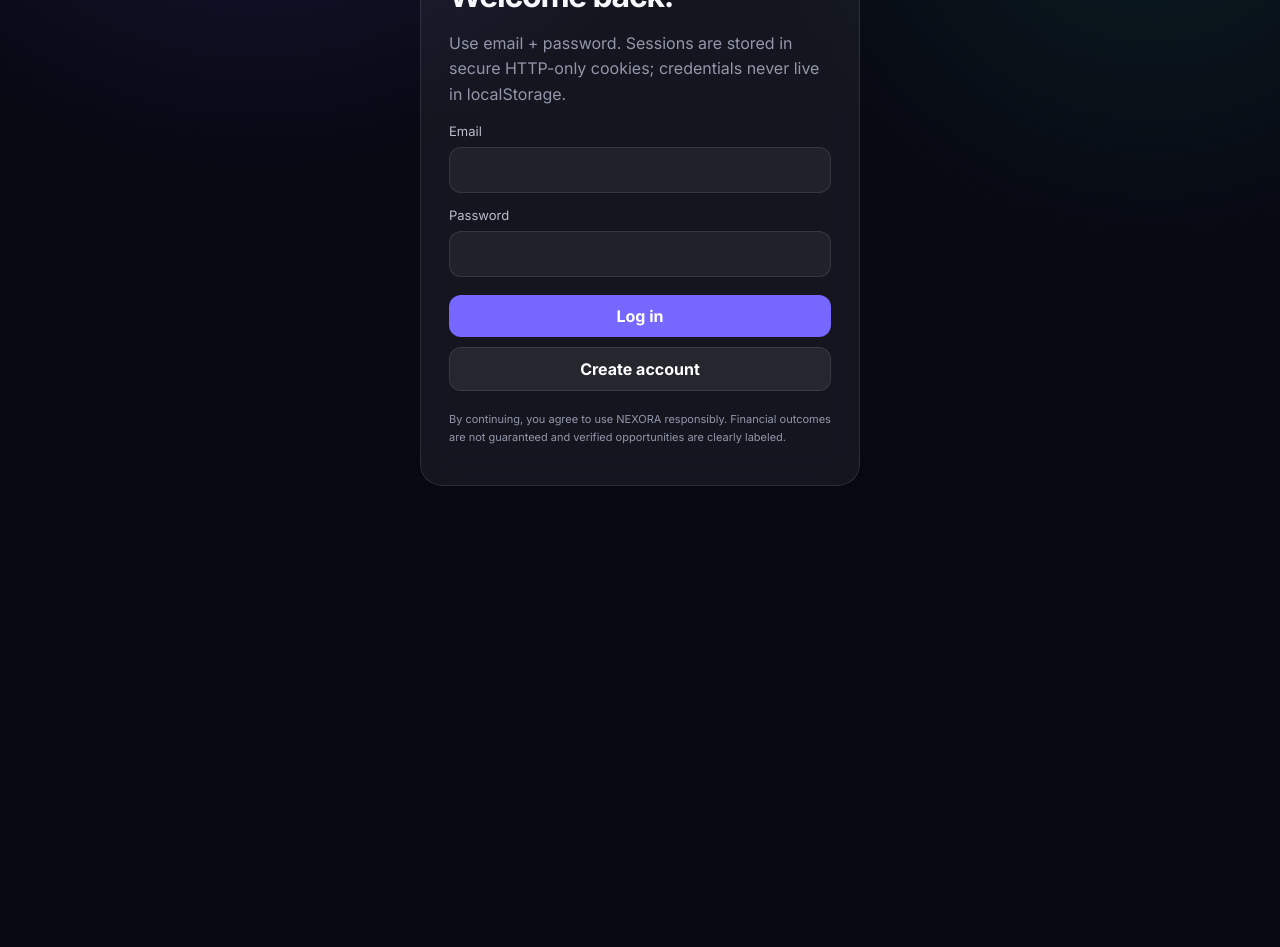
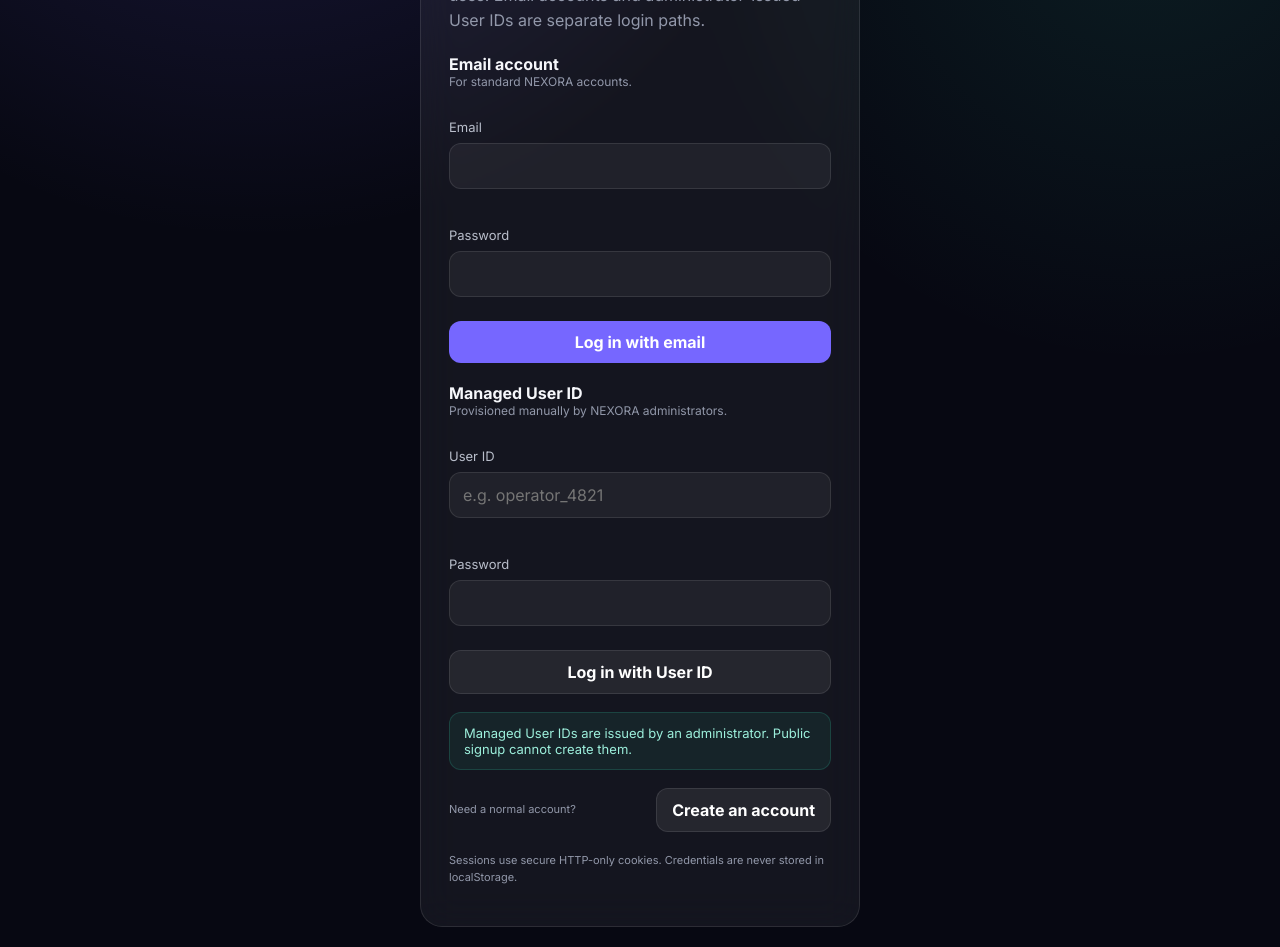
Before and after one commit to austinggs/nexora, a Next.js app: page /login in a window 1280 px wide. Shown: the part 220-1167 px from the top of the page. Before the commit the page ends 800 px from the top, so only its background shows below. Built offline with nearby package versions, Linux system fonts and the light colour scheme.

Commit message:
Fix login page with separate authentication modes

```diff
--- a/app/login/page.tsx
+++ b/app/login/page.tsx
@@ -1,5 +1,41 @@
-import { login, signup } from './actions'
+import Link from 'next/link'
+import { login, manualLogin } from './actions'
 
-export default function LoginPage() {
-  return <main className="login-shell"><section className="glass login-card"><div className="brand" style={{padding:'0 0 22px'}}><span className="brand-mark"/>NEXORA</div><div className="eyebrow">Secure access</div><h1 style={{fontSize:32,marginBottom:8}}>Welcome back.</h1><p className="muted" style={{lineHeight:1.6}}>Use email + password. Sessions are stored in secure HTTP-only cookies; credentials never live in localStorage.</p><form><div className="field"><label htmlFor="email">Email</label><input id="email" name="email" type="email" required autoComplete="email"/></div><div className="field"><label htmlFor="password">Password</label><input id="password" name="password" type="password" required minLength={8} autoComplete="current-password"/></div><div style={{display:'grid',gap:10,marginTop:18}}><button className="btn" formAction={login}>Log in</button><button className="btn secondary" formAction={signup}>Create account</button></div></form><p className="footer-note">By continuing, you agree to use NEXORA responsibly. Financial outcomes are not guaranteed and verified opportunities are clearly labeled.</p></section></main>
+export default async function LoginPage({ searchParams }: { searchParams?: Promise<Record<string, string | string[] | undefined>> }) {
+  const params = (await searchParams) ?? {}
+  const error = typeof params.error === 'string' ? params.error : ''
+  const message = error === 'invalid_credentials' ? 'Email or password is incorrect.' : error === 'invalid_manual_credentials' ? 'User ID or password is incorrect.' : ''
+
+  return <main className="login-shell"><section className="glass login-card">
+    <div className="brand" style={{padding:'0 0 22px'}}><span className="brand-mark"/>NEXORA</div>
+    <div className="eyebrow">Secure access</div>
+    <h1 style={{fontSize:32,marginBottom:8}}>Welcome back.</h1>
+    <p className="muted" style={{lineHeight:1.6}}>Choose the credential type your NEXORA account uses. Email accounts and administrator-issued User IDs are separate login paths.</p>
+    {message && <div className="error" style={{marginTop:14}}>{message}</div>}
+
+    <section style={{marginTop:20}}>
+      <div className="section-head"><div><h3 style={{margin:0}}>Email account</h3><div className="muted" style={{fontSize:12}}>For standard NEXORA accounts.</div></div></div>
+      <form action={login} style={{display:'grid',gap:10,marginTop:12}}>
+        <div className="field"><label htmlFor="email">Email</label><input id="email" name="email" type="email" required autoComplete="email" /></div>
+        <div className="field"><label htmlFor="email-password">Password</label><input id="email-password" name="password" type="password" required minLength={8} autoComplete="current-password" /></div>
+        <button className="btn" type="submit">Log in with email</button>
+      </form>
+    </section>
+
+    <section style={{marginTop:20}}>
+      <div className="section-head"><div><h3 style={{margin:0}}>Managed User ID</h3><div className="muted" style={{fontSize:12}}>Provisioned manually by NEXORA administrators.</div></div></div>
+      <form action={manualLogin} style={{display:'grid',gap:10,marginTop:12}}>
+        <div className="field"><label htmlFor="user-id">User ID</label><input id="user-id" name="userId" type="text" required minLength={4} maxLength={32} autoComplete="username" placeholder="e.g. operator_4821" /></div>
+        <div className="field"><label htmlFor="user-password">Password</label><input id="user-password" name="password" type="password" required minLength={8} autoComplete="current-password" /></div>
+        <button className="btn secondary" type="submit">Log in with User ID</button>
+      </form>
+    </section>
+
+    <div className="notice" style={{marginTop:18}}>Managed User IDs are issued by an administrator. Public signup cannot create them.</div>
+    <div style={{display:'flex',justifyContent:'space-between',alignItems:'center',gap:12,marginTop:18}}>
+      <span className="footer-note" style={{margin:0}}>Need a normal account?</span>
+      <Link className="btn secondary" href="/signup">Create an account</Link>
+    </div>
+    <p className="footer-note">Sessions use secure HTTP-only cookies. Credentials are never stored in localStorage.</p>
+  </section></main>
 }
```
